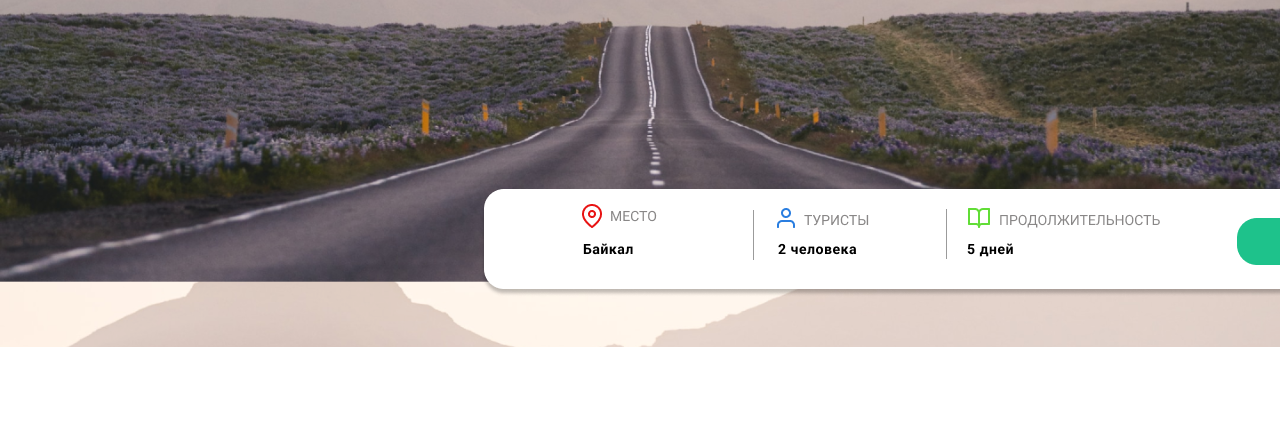
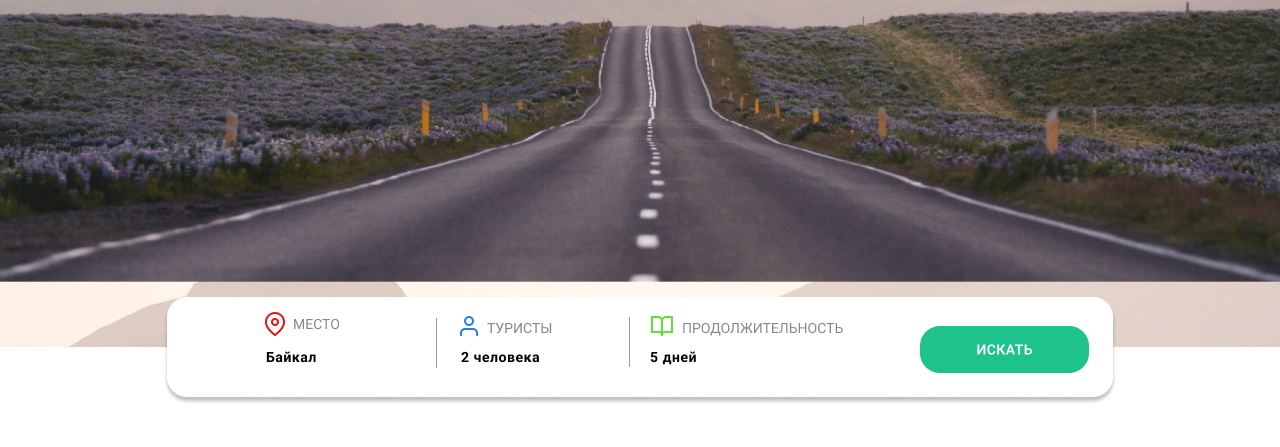
Before and after one commit to WaterMelonyOcO/1t_siteWork, a plain HTML site: page index.html in a window 1280 px wide. Shown: the part 353-800 px from the top of the page. Drawn offline with Linux system fonts and the light colour scheme; a web font is replaced by a local one.

Commit message:
поправил "о нас" и главную

```diff
--- a/index.html
+++ b/index.html
@@ -44,11 +44,19 @@
         <h2 class="sub_text">Твое путешествие начинается здесь</h2>
       </div>
     </header>
+    <!-- <div class="travel_form">
+      <img
+        src="./src/media/image/choose.png"
+        alt="затычка временно"
+        class="choose"
+      />
+    </div> -->
     <img
-      src="./src/media/image/choose.png"
-      alt="затычка временно"
-      class="choose"
-    />
+        src="./src/media/image/choose.png"
+        alt="затычка временно"
+        class="choose"
+      />
+    </div>
     <section class="section-one">
       <h1 class="head-whywe">ПОЧЕМУ МЫ?</h1>
       <div class="lists-whywe">
--- a/src/style/about_us.css
+++ b/src/style/about_us.css
@@ -191,7 +191,7 @@ h1 {
 
 
     color: #424242;
-    margin-bottom: 65px;
+    margin-bottom: 64px;
 
 }
 
--- a/src/style/style.css
+++ b/src/style/style.css
@@ -34,7 +34,7 @@
 
 header {
     height: 700px;
-    margin-bottom: 150px;
+    margin-bottom: -50px;
     width: 100%;
     background-image: url(../media/image/picture_banner.png);
     background-size: 100%;
@@ -74,15 +74,8 @@ header {
 
 
 .choose {
-    position: absolute;
-    bottom: 150px;
-    left: 30em;
-    /* left: 250px;
-    width: 946px;
-    height: 100px; */
-    /*background: #FFFFFF;
-    box-shadow: 0px 4px 4px rgba(0, 0, 0, 0.25);
-    border-radius: 10px;*/
+    margin-bottom: 120px;
+    display: block;
 }
 
 .list-two {
@@ -119,6 +112,7 @@ header {
 }
 
 .main_text {
+    color: rgba(29, 29, 29, 0.814);
     background-image: linear-gradient(180deg, #000000 -54.41%, rgba(0, 0, 0, 0) 244.12%);
     background-clip: text;
     -webkit-text-fill-color: transparent;
```
Also changed, not shown: src/pages/about_us.html (+1 -1 lines).
